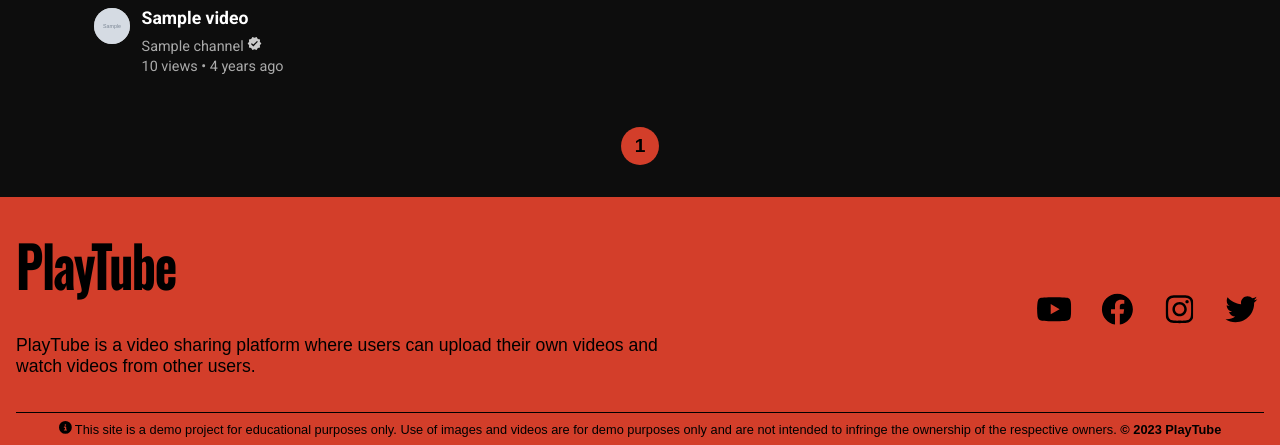
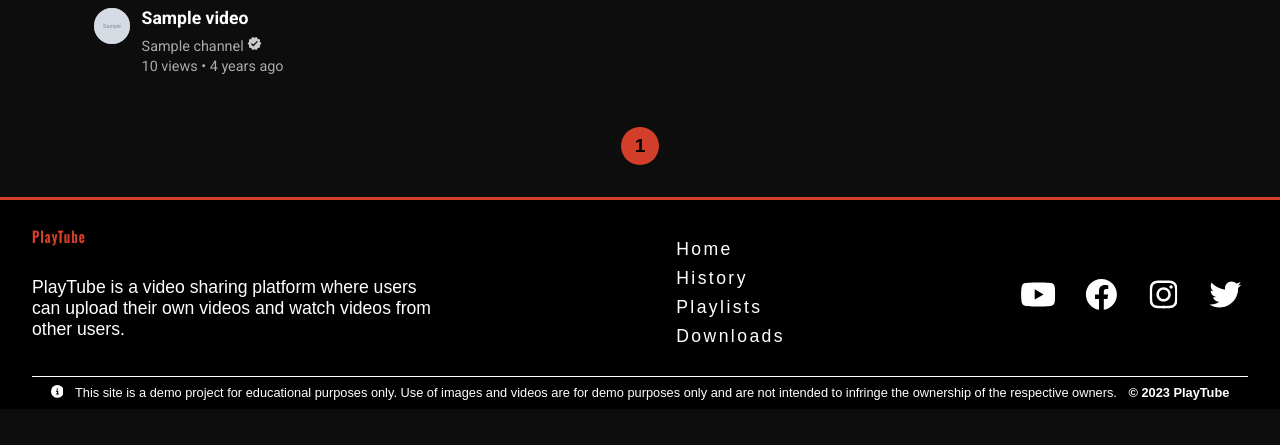
Before and after one commit to atharv-naik/PlayTube, a Django app: page / in a window 1280 px wide. Shown: the part 629-1074 px from the top of the page. After the commit the page ends 1029 px from the top, so only its background shows below. Run offline with Django 4.2, Linux system fonts and the light colour scheme; tables that the repository leaves empty hold one stand-in row (values such as "Sample post"); grey boxes marked "Sample" are stand-in pictures; parts of the project's set-up code (start-up, migrations or seed data) failed here and were passed over; some libraries are stand-ins or nearby versions.

Commit message:
fotter updated

```diff
--- a/play/static/play/styles/base.css
+++ b/play/static/play/styles/base.css
@@ -57,6 +57,7 @@ a {
   flex-direction: row;
   justify-content: space-between;
   align-items: center;
+  transition: all 0.3s ease;
 }
 
 .pt-logo {
@@ -375,9 +376,10 @@ a {
 
 /* FOOTER */
 footer {
-  background-color: #d33e2a;
+  background-color: #000000;
+  border-top: solid 3px #d33e2a;
   color: black;
-  padding: 1rem 1rem 0 1rem;
+  padding: 1rem 2rem 0 2rem;
   font-size: 0.8rem;
   margin-top: 1rem;
 }
@@ -390,18 +392,50 @@ footer .footer-main {
 
 footer .logo-text {
   font-family: "Oswald", sans-serif;
-  font-size: 3rem;
+  font-size: -1.5rem;
   font-weight: 600;
-  color: black;
-  letter-spacing: -1.5px;
+  color: #d33e2a;
+  line-height: 80%;
+  letter-spacing: 1px;
   scale: 1 1.2;
   margin: 1rem 0;
+
 }
 
 footer .footer-description {
   margin: 2em 0;
-  width: 75%;
+  width: 100%;
+  color: white;
   font-size: 1.1rem;
+}
+
+.footer-links{
+    height: 100%;
+    display: flex;
+    width: 100%;
+    margin-top: 10px;
+    align-items: center;
+    justify-content: center;
+}
+
+.footer-links ul{
+  list-style: none;
+  padding: 0;
+}
+
+.footer-links ul li{
+  margin-bottom: 0.5rem;
+}
+
+.footer-links ul li a{
+  color: white;
+  text-decoration: none;
+  font-size: 1.1rem;
+  letter-spacing: 0.2cap;
+  transition: color 0.3s ease;
+}
+.footer-links ul li a:hover{
+    color: #d33e2a
 }
 
 footer .socials {
@@ -409,23 +443,37 @@ footer .socials {
   flex-direction: row;
   align-items: center;
   gap: 50px;
-  color: black;
+  color: rgb(255, 255, 255);
   margin: 0rem 1rem;
 }
 
-footer .socials a {
-  color: black;
+footer .socials a svg{
+  scale: 2.5;
+  fill: white;
+  transition: fill 0.3s ease;
+}
+footer .socials a svg:hover{
+  fill: #d33e2a;
   scale: 2.5;
 }
 
 footer .footer-bottom-section {
-  border-top: 1px solid black;
+  border-top: 1px solid rgb(255, 255, 255);
   padding: 0.5rem 0;
   text-align: center;
+  font-size: 0.8rem;
+  color: white;
+}
+
+footer .footer-bottom-section .info-icon {
+  margin-right: 0.5rem;
+  fill: white;
+  vertical-align: middle;
 }
 
 footer .copyright {
-  font-weight: 600;
+  margin-left: 0.5rem;
+  font-weight: bold;
 }
 
 @media screen and (max-width: 1100px) {
--- a/play/templates/play/components/footer.html
+++ b/play/templates/play/components/footer.html
@@ -9,6 +9,14 @@
           videos and watch videos from other users.
         </div>
       </div>
+      <div class="footer-links">
+          <ul>
+            <li><a href="#">Home</a></li>
+            <li><a href="#">History</a></li>
+            <li><a href="#">Playlists</a></li>
+            <li><a href="#">Downloads</a></li>
+          </ul>
+        </div>
 
       <div class="socials col-2">
         <a href="#">
```
